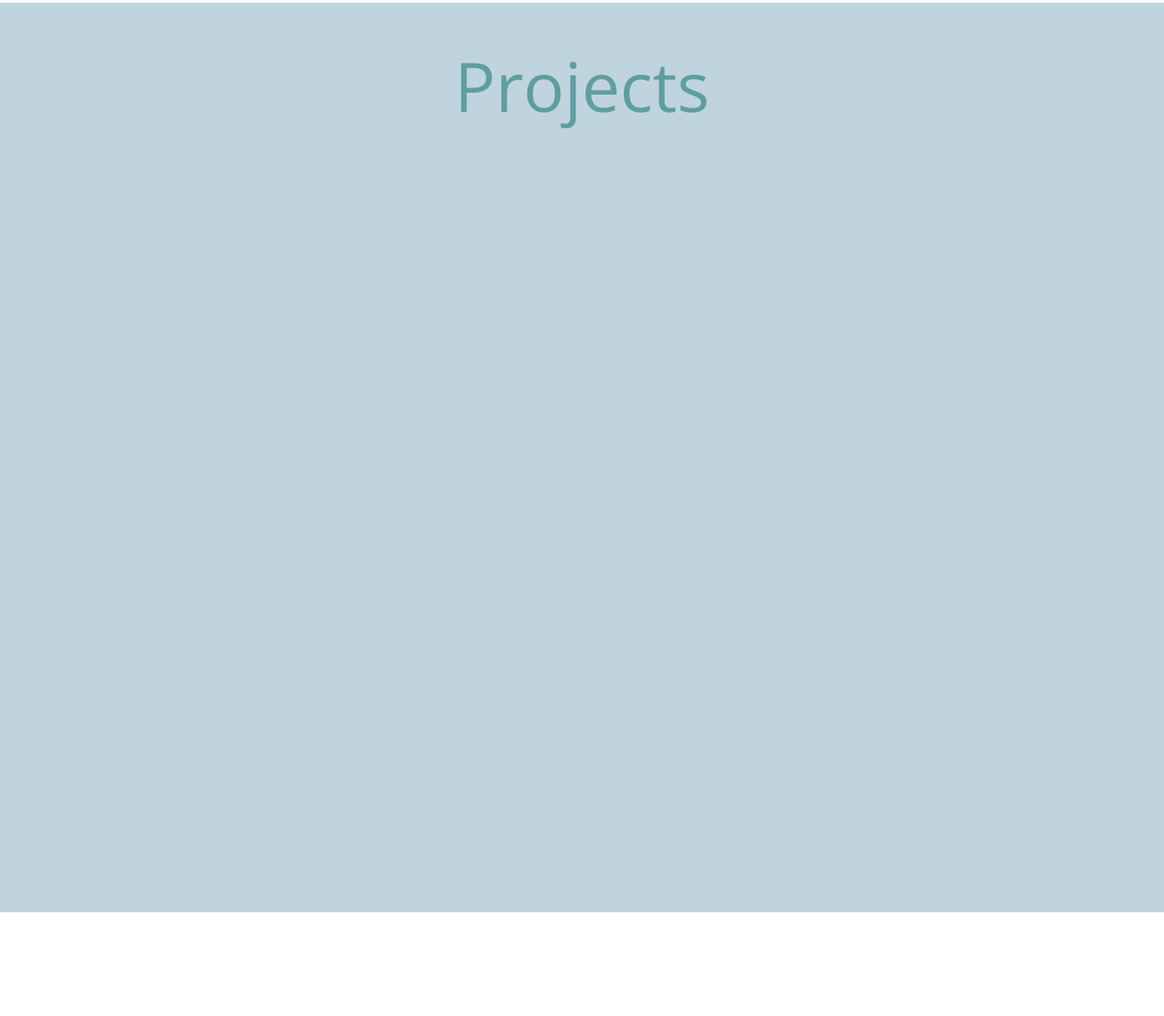
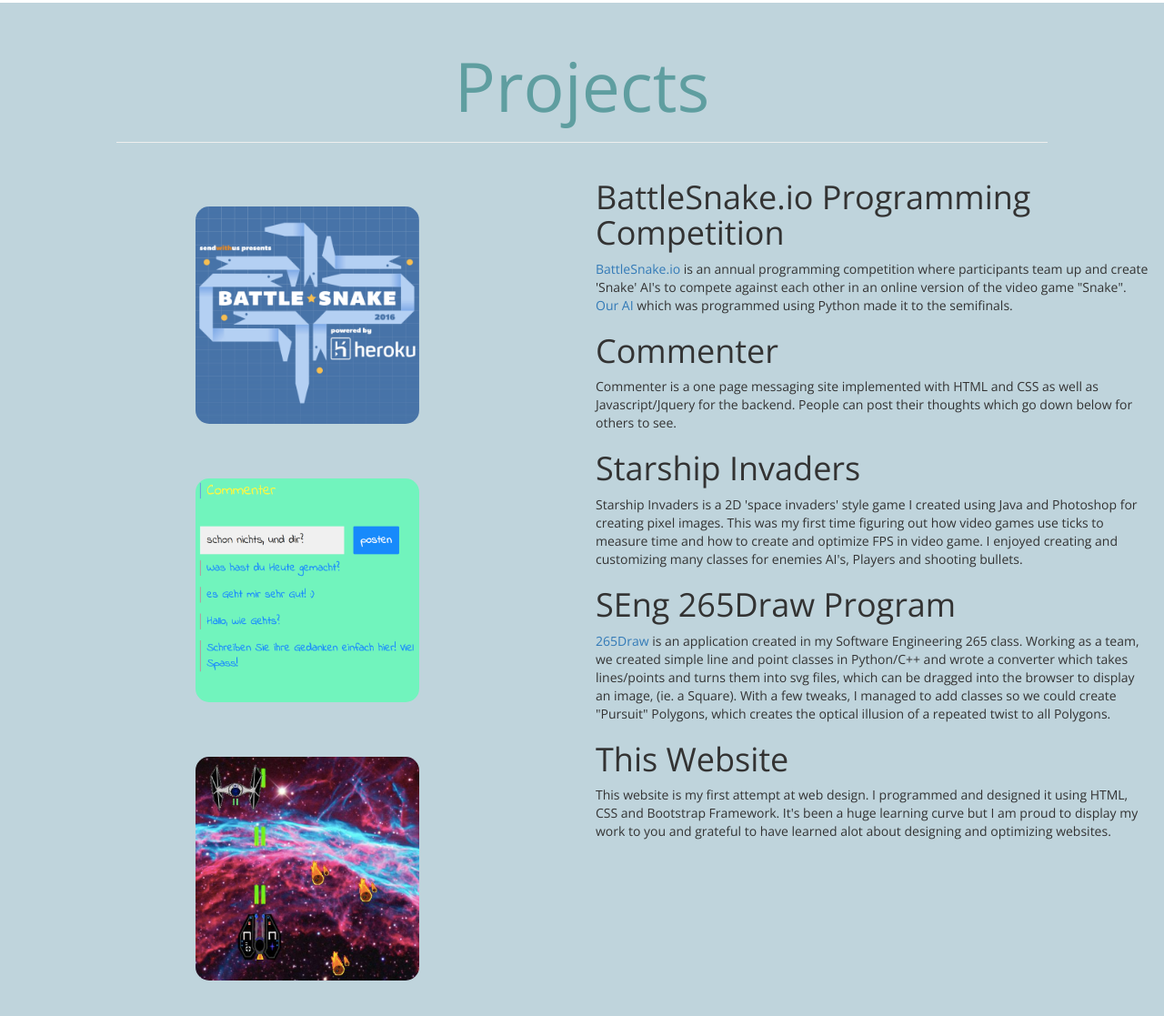
Before and after one commit to coleboothman/website, a plain HTML site: page index.html in a window 1280 px wide. Shown: the part 1561-2678 px from the top of the page at 91% size. Before the commit the page ends 2564 px from the top, so only its background shows below. Drawn offline with nearby package versions, Linux system fonts and the light colour scheme.

Commit message:
Third Page photos and descriptions added

```diff
--- a/css/master.css
+++ b/css/master.css
@@ -36,11 +36,6 @@ html,body {
 	padding-top: 25px;
 }
 
-/*#mail {
-	font-size: 25px;
-	padding-top: 25px;
-}*/
-
 .above_col{
 	text-align: center;
 }
@@ -53,7 +48,7 @@ html,body {
 }
 
 #profile_pic {
-	width: 90%;
+	width: 95%;
 	border-radius: 50%;
 	border: 10px solid #FDF5E6;
 }
@@ -104,7 +99,7 @@ html,body {
 
 .projects {
 	background-color: #BFD4DC ;
-	height: 1000px;
+	height: 1600px;
 	width: 100%;
 }
 
@@ -114,3 +109,43 @@ html,body {
 	color: #5F9EA0;
 	text-align: center;
 }
+
+#borderline3 {
+	width: 80%;
+	padding-top:
+}
+
+.images_pg3 {
+	padding-left: 200px;
+}
+
+#battlesnake {
+	width: 60%;
+	border-radius: 15px;
+	margin-bottom: 60px;
+	margin-top: 50px;
+}
+
+#commenter {
+	width: 60%;
+	border-radius: 15px;
+	margin-bottom: 60px;
+}
+
+#starship {
+	width: 60%;
+	border-radius: 15px;
+	margin-bottom: 60px;
+}
+
+#draw {
+	width: 60%;
+	border-radius: 15px;
+	margin-bottom: 60px;
+}
+
+#website {
+	width: 60%;
+	border-radius: 15px;
+	margin-bottom: 60px;
+}
--- a/index.html
+++ b/index.html
@@ -55,10 +55,38 @@
 			</div>
 		</div>
 
+
 		<div class = "projects">
-			<h1 id = "header3"> Projects </h1>
+			<div class = "above col 2">
+				<h1 id = "header3"> Projects </h1>
+				<hr id = "borderline3">
+			</div>
+
+			<div class = "col-md-6 photos">
+				<div class = "images_pg3">
+					<img id = "battlesnake" src = "images/battlesnake.png">
+					<img id = "commenter" src = "images/commenter.png">
+					<img id = "starship" src = "images/starship.png">
+					<img id = "draw" src = "images/square.png">
+					<img id = "website" src = "images/website.png">
+				</div>
+			</div>
+
+			<div class = "col-md-6 descriptions">
+				<h1 id = "battle-title"> BattleSnake.io Programming Competition </h1>
+				<p> <a href="http://www.battlesnake.io/"> BattleSnake.io </a> is an annual programming competition where participants team up and create 'Snake' AI's to compete against each other in an online version of the video game "Snake". <a href="https://github.com/LouisRitchie/battlesnake-python"> Our AI </a> which was programmed using Python made it to the semifinals.
+				<h1 id = "commenter-title"> Commenter </h1>
+				<p> Commenter is a one page messaging site implemented with HTML and CSS as well as Javascript/Jquery for the backend. People can post their thoughts which go down below for others to see. </p>
+				<h1 id = "starship-title"> Starship Invaders </h1>
+				<p> Starship Invaders is a 2D 'space invaders' style game I created using Java and Photoshop for creating pixel images. This was my first time figuring out how video games use ticks to measure time and how to create and optimize FPS in video game. I enjoyed creating and customizing many classes for enemies AI's, Players and shooting bullets. </p>
+				<h1 id = "draw-title"> SEng 265Draw Program </h1>
+				<p> <a href="https://github.com/coleboothman/265Draw"> 265Draw </a> is an application created in my Software Engineering 265 class. Working as a team, we created simple line and point classes in Python/C++ and wrote a converter which takes lines/points and turns them into svg files, which can be dragged into the browser to display an image, (ie. a Square). With a few tweaks, I managed to add classes so we could create "Pursuit" Polygons, which creates the optical illusion of a repeated twist to all Polygons. </p>
+				<h1 id = "website-title"> This Website </h1>
+				<p> This website is my first attempt at web design. I programmed and designed it using HTML, CSS and Bootstrap Framework. It's been a huge learning curve but I am proud to display my work to you and grateful to have learned alot about designing and optimizing websites. </p>
+			</div>
+
+
 		</div>
-
 
 
 
```
Also changed, not shown: images/battlesnake.png (added), images/commenter.png (added), images/square.png (added), images/starship.png (added), images/website.png (added), 1 other file.
